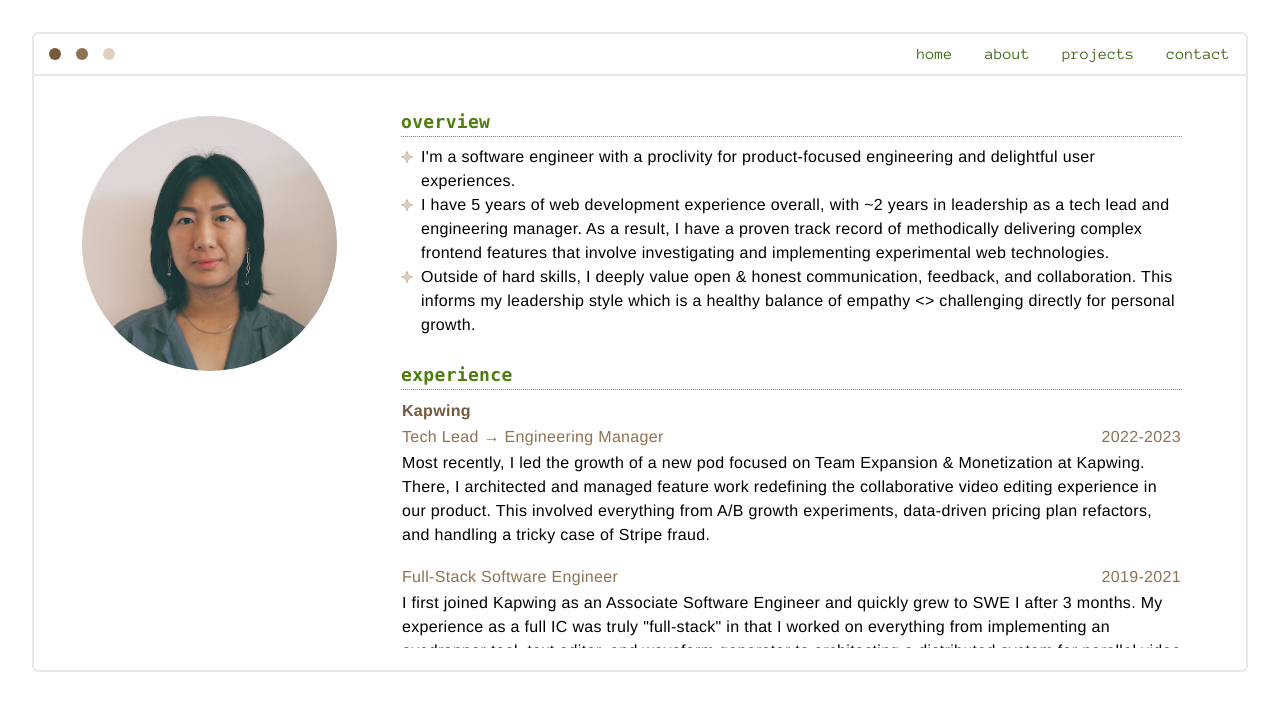
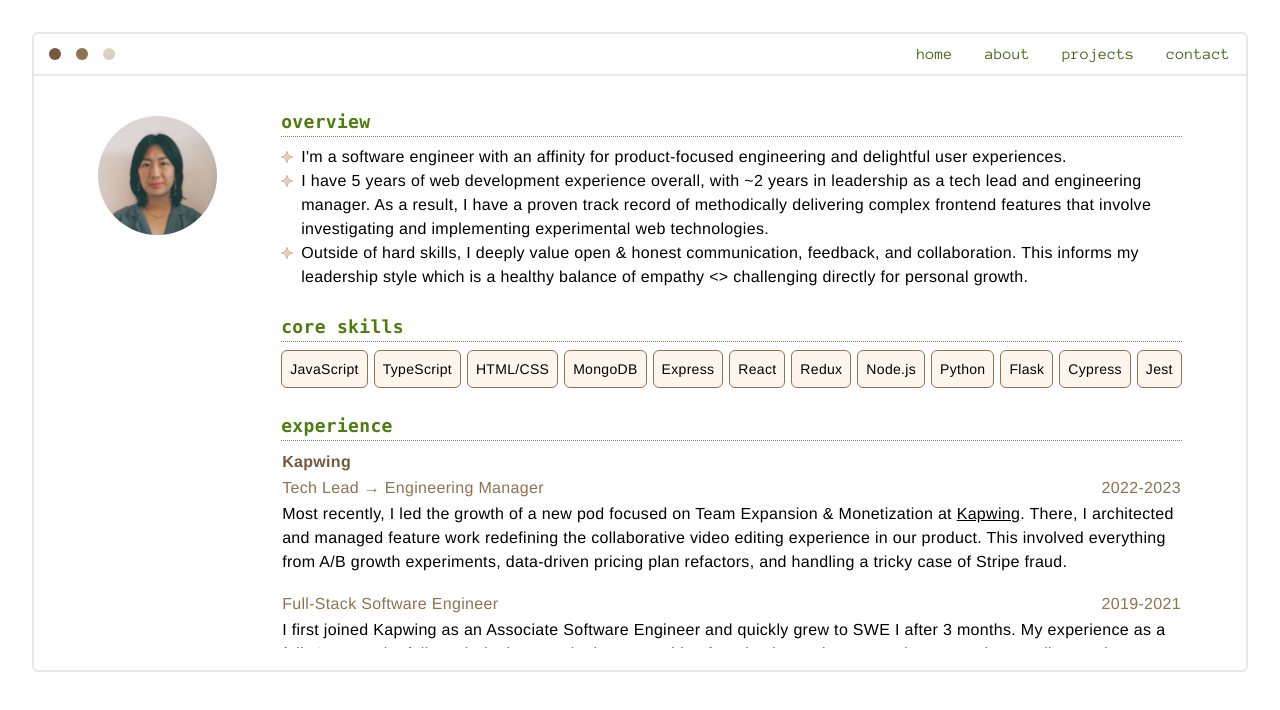
Before and after one commit to cckl/cckl.github.io, a React (Create React App) app: page /about in a window 1280 px wide. Shown: the top 710 px of the page. Built offline with nearby package versions, Linux system fonts and the light colour scheme.

Commit message:
adding projects, skills, fixing typos and nits

```diff
--- /dev/null
+++ b/src/app/components/Badge.tsx
@@ -0,0 +1,11 @@
+import React from 'react';
+
+function Badge({ children }) {
+    return (
+        <p className="text-sm border rounded-md border-mushroom  bg-lighter-mushroom p-2">
+            {children}
+        </p>
+    );
+}
+
+export default Badge;
--- a/src/app/components/Navbar.tsx
+++ b/src/app/components/Navbar.tsx
@@ -5,7 +5,7 @@ import BrowserButton from './BrowserButton.tsx';
 function Navbar() {
     return (
         <div className="py-2 pl-2 flex justify-between border-b-2">
-            <div className="flex justify-around items-center w-20">
+            <div className="flex justify-around items-center w-14 md:w-20">
                 <BrowserButton color="bg-dark-mushroom"></BrowserButton>
                 <BrowserButton color="bg-mushroom"></BrowserButton>
                 <BrowserButton color="bg-light-mushroom"></BrowserButton>
--- a/src/app/components/Pane.tsx
+++ b/src/app/components/Pane.tsx
@@ -1,16 +1,20 @@
 import React from 'react';
 
-const Pane = ({ side, children }) => {
+const Pane = ({ side, children, leftWeight = '1/2', rightWeight = '1/2' }) => {
     if (side === 'left') {
         return (
-            <div className="sm:max-h-[42rem] select-none py-4 md:py-8 px-12 md:pl16 md:pr-0 mt-2 basis-1/4 sticky">
+            <div
+                className={`basis-${leftWeight} select-none py-4 md:py-8 px-4 md:px-16 mt-2 max-h-[42rem] `}
+            >
                 {children}
             </div>
         );
     }
     // make only right container scrollable
     return (
-        <div className="select-none pt-4 md:pt-8 px-8 md:px-16 basis-3/4 overflow-y-auto overscroll-none scroll-smooth">
+        <div
+            className={`basis-${rightWeight} select-none pt-4 md:pt-8 px-8 md:pr-16 md:pl-0 overflow-y-auto overscroll-none scroll-smooth`}
+        >
             {children}
         </div>
     );
--- a/src/app/components/ProfilePic.tsx
+++ b/src/app/components/ProfilePic.tsx
@@ -3,11 +3,13 @@ const imageSrc = require('../headshot.jpg');
 
 function ProfilePic() {
     return (
-        <img
-            src={String(imageSrc)}
-            alt="a pic of me"
-            className="flex shrink max-w-36 max-h-36 md:max-w-full md:max-h-full mx-auto rounded-full"
-        ></img>
+        <div className="flex shrink justify-center mx-auto">
+            <img
+                src={String(imageSrc)}
+                alt="a pic of me"
+                className="max-w-36 max-h-36 md:max-w-full md:max-h-full rounded-full"
+            />
+        </div>
     );
 }
 
--- a/src/app/components/SplitScreen.tsx
+++ b/src/app/components/SplitScreen.tsx
@@ -1,12 +1,16 @@
 import React from 'react';
 import Pane from './Pane.tsx';
 
-const SplitScreen = ({ children }) => {
+const SplitScreen = ({ children, leftWeight = '1/2', rightWeight = '1/2' }) => {
     const [left, right] = children;
     return (
-        <div className="container flex flex-col md:flex-row h-[85%] md:h-[90%]">
-            <Pane side="left">{left}</Pane>
-            <Pane side="right">{right}</Pane>
+        <div className="container flex flex-col md:flex-row h-[90%]">
+            <Pane side="left" leftWeight={leftWeight}>
+                {left}
+            </Pane>
+            <Pane side="right" rightWeight={rightWeight}>
+                {right}
+            </Pane>
         </div>
     );
 };
--- a/src/app/routes/About.tsx
+++ b/src/app/routes/About.tsx
@@ -5,10 +5,11 @@ import ProfilePic from '../components/ProfilePic.tsx';
 import SubHeading from '../components/SubHeading.tsx';
 import Section from '../components/Section.tsx';
 import DiamondBullet from '../components/StarBullet.tsx';
+import Badge from '../components/Badge.tsx';
 
 function About() {
     return (
-        <SplitScreen>
+        <SplitScreen leftWeight="1/4" rightWeight="3/4">
             {/*Left*/}
             <div className="flex">
                 <ProfilePic />
@@ -21,7 +22,7 @@ function About() {
                     <li className="flex">
                         <DiamondBullet />
                         <p>
-                            I'm a software engineer with a proclivity for{' '}
+                            I'm a software engineer with an affinity for{' '}
                             <span className="hover:underline hover:text-lime-800 transition-all">
                                 product-focused engineering
                             </span>{' '}
@@ -65,6 +66,23 @@ function About() {
                     </li>
                 </Section>
                 <Section>
+                    <SubHeading>core skills</SubHeading>
+                    <div className="flex justify-between flex-wrap">
+                        <Badge>JavaScript</Badge>
+                        <Badge>TypeScript</Badge>
+                        <Badge>HTML/CSS</Badge>
+                        <Badge>MongoDB</Badge>
+                        <Badge>Express</Badge>
+                        <Badge>React</Badge>
+                        <Badge>Redux</Badge>
+                        <Badge>Node.js</Badge>
+                        <Badge>Python</Badge>
+                        <Badge>Flask</Badge>
+                        <Badge>Cypress</Badge>
+                        <Badge>Jest</Badge>
+                    </div>
+                </Section>
+                <Section>
                     <SubHeading>experience</SubHeading>
                     <table className="grid">
                         <tbody>
@@ -86,7 +104,7 @@ function About() {
                                     Most recently, I led the growth of a new pod
                                     focused on Team Expansion & Monetization at{' '}
                                     <Link
-                                        className="hover:text-lime-700"
+                                        className="hover:text-lime-700 underline"
                                         to="https://kapwing.com"
                                         target="_blank"
                                     >
@@ -142,7 +160,7 @@ function About() {
                                 <td>
                                     At{' '}
                                     <Link
-                                        className="hover:text-lime-700"
+                                        className="hover:text-lime-700 underline"
                                         to="https://www.codetenderloin.org/"
                                         target="_blank"
                                     >
@@ -150,11 +168,10 @@ function About() {
                                     </Link>
                                     , I spent extra time outside of work
                                     supporting teaching curriculum for biweekly
-                                    coding classes for students coming from
-                                    backgrounds of previous incarceration or
-                                    homeless. I also presented to the class on
-                                    basics of web development, JavaScript, data
-                                    structures, and algorithms.
+                                    coding classes for students from backgrounds
+                                    of previous incarceration or homelessness. I
+                                    also presented topics to the class on basic
+                                    concepts of JavaScript and data structures.
                                 </td>
                             </tr>
                         </tbody>
@@ -176,13 +193,6 @@ function About() {
                                 </td>
                                 <td className="text-mushroom font-normal">
                                     2019
-                                </td>
-                            </tr>
-                            <tr>
-                                <td>
-                                    Accelerated 12-week Python and
-                                    JavaScript-focused software engineering
-                                    program.
                                 </td>
                             </tr>
                             <tr>
--- a/src/app/routes/Contact.tsx
+++ b/src/app/routes/Contact.tsx
@@ -5,7 +5,7 @@ import { Link } from 'react-router-dom';
 
 function Contact() {
     return (
-        <div className="container mx-auto p-8 m-8 flex flex-col justify-center content-center items-center text-center">
+        <div className="container mx-auto py-8 px-8 md:px-16 flex flex-col justify-center content-start items-start text-left">
             <SubHeading>let's connect</SubHeading>
             <div className="text-base md:text-lg">
                 <Section>
@@ -18,8 +18,7 @@ function Contact() {
                         isitchristina [at] gmail [dot] com
                     </p>
                     <p className="text-sm md:text-base italic">
-                        (You know what to do...formatted like this because
-                        spammers.)
+                        (You know what to do...unless you are a spammer.)
                     </p>
                 </Section>
                 <Section>
--- a/src/app/routes/Home.tsx
+++ b/src/app/routes/Home.tsx
@@ -7,7 +7,7 @@ import Heading from '../components/Heading.tsx';
 
 function Home() {
     return (
-        <SplitScreen>
+        <SplitScreen leftWeight="1/4" rightWeight="3/4">
             <div>
                 <ProfilePic />
             </div>
@@ -24,11 +24,11 @@ function Home() {
                 <br />
                 <p className="text:base md:text-xl">
                     Currently based in San Francisco.{' '}
-                    <span className="text-dark-mushroom">࿐ ࿔*:･ﾟ༄</span>
+                    <span className="text-dark-mushroom">༄</span>
                 </p>
                 <br />
                 <Link
-                    className="text:base md:text-xl hover:underline decoration-wavy decoration-1 text-mushroom"
+                    className="text:base md:text-xl underline decoration-dotted decoration-1 text-mushroom hover:font-normal"
                     to="/contact"
                 >
                     Want to get in touch?
--- a/src/app/routes/Root.tsx
+++ b/src/app/routes/Root.tsx
@@ -4,8 +4,8 @@ import Navbar from '../components/Navbar.tsx';
 
 function Root() {
     return (
-        <div className="container mx-auto p-6 md:p-8 overflow-hidden">
-            <div className="flex flex-col border-2 rounded-md h-[80vh] sm:max-h-[90vh] md:max-h-[80vh]">
+        <div className="container mx-auto p-4 md:p-6 md:p-8 overflow-hidden">
+            <div className="flex flex-col border-2 rounded-md h-[90vh] sm:max-h-[90vh] md:max-h-[80vh]">
                 <Navbar />
                 <Outlet />
             </div>
--- a/src/index.css
+++ b/src/index.css
@@ -18,6 +18,12 @@
     syntax: '<color>';
     inherits: false;
     initial-value: rgb(221, 208, 192);
+}
+
+@property --lighter-mushroom {
+    syntax: '<color>';
+    inherits: false;
+    initial-value: rgb(254, 246, 236);
 }
 
 @property --mushroom {
@@ -60,6 +66,10 @@ li {
     max-width: 20rem;
     letter-spacing: 0.12em;
     animation: typing 4s steps(40, end), blink-caret 0.9s step-end infinite;
+
+    @media (width <= 768px) {
+        max-width: 13em;
+    }
 }
 
 /* The typing effect */
@@ -109,6 +119,9 @@ li {
 .bg-light-mushroom {
     background-color: var(--light-mushroom);
 }
+.bg-lighter-mushroom {
+    background-color: var(--lighter-mushroom);
+}
 .bg-mushroom {
     background-color: var(--mushroom);
 }
@@ -118,3 +131,6 @@ li {
 .border-med-green {
     border-color: var(--med-green);
 }
+.border-mushroom {
+    border-color: var(--mushroom);
+}
```
Also changed, not shown: src/app/routes/Projects.tsx (+83 -2 lines).
